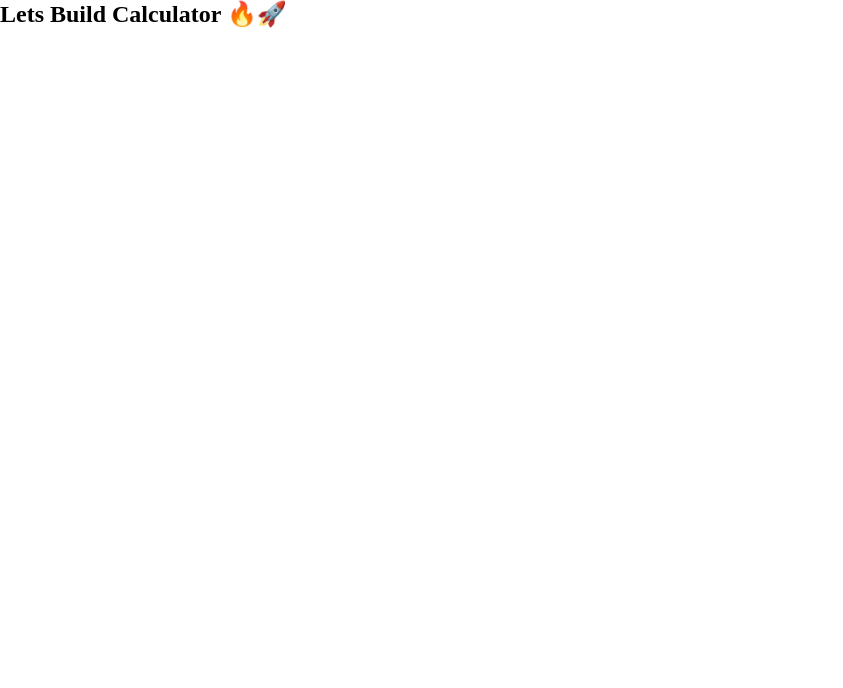
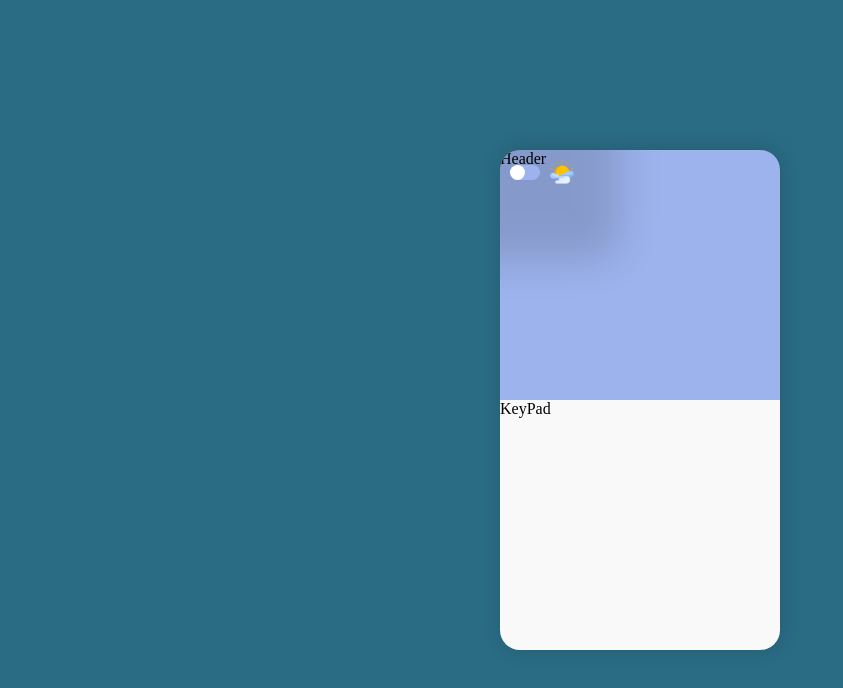
Before and after one commit to arkalal/ReactJS-Calculator-Project, a React (Create React App) app: page / in a window 1280 px wide. Shown: the top 688 px of the page, without its empty margins (0-843 px from the left). Built offline with nearby package versions, Linux system fonts and the light colour scheme.

Commit message:
base UI developed and created dark and light mode logic

```diff
--- /dev/null
+++ b/src/App.css
@@ -0,0 +1,68 @@
+.app{
+    background-color: #2a6c84;
+    min-height: 100vh;
+    display: flex;
+    justify-content: center;
+    align-items: center;
+
+    --bg-color-1: #9db3ed;
+    --bg-color-2: #f9f9f9;
+    --text-color-1: #0b1537;
+    --text-color-2: #636363;
+}
+
+.app[data-theme="dark"] {
+  --bg-color-1: #172d67;
+  --bg-color-2: #050c26;
+  --text-color-1: #fbfcfc;
+  --text-color-2: #bbbcbc;
+}
+
+.appCalculator{
+    height: 500px;
+    width: 280px;
+    border-radius: 20px;
+    box-shadow: 1px -1px 20px rgba(0, 0, 0, 0.15);
+    position: relative;
+    overflow: hidden;
+    display: flex;
+    flex-direction: column;
+}
+
+.appCalculatorNavbar{
+    position: absolute;
+    top: 0;
+    left: 0;
+    background-color: transparent;
+    min-height: 40px;
+    padding: 10px;
+    width: 100%;
+    display: flex;
+    align-items: center;
+    gap: 10px;
+}
+
+.appCalculatorNavbar img{
+    height: 24px;
+    width: 24px;
+}
+
+.appCalculatorNavbarToggle{
+    height: 15px;
+    width: 30px;
+    border-radius: 20px;
+    box-shadow: 1px 1px 40px 80px rgba(0, 0, 0, 0.14);
+    cursor: pointer;
+}
+
+.appCalculatorNavbarToggleCircle{
+    height: 15px;
+    width: 15px;
+    border-radius: 50%;
+    background-color: #fff;
+    transition: all .2s ease-in;
+}
+
+.appCalculatorActiveToggle{
+    margin-left: 15px;
+}
--- a/src/App.js
+++ b/src/App.js
@@ -1,9 +1,26 @@
-import React from 'react'
+import React, { useState } from 'react'
+import './App.css'
+import Header from './components/header/Header'
+import KeyPad from './components/KeyPad/KeyPad'
 
 const App = () => {
+
+    const [IsDark, setIsDark] = useState(false)
+
     return (
-        <div>
-            <h2>Lets Build Calculator 🔥🚀</h2>
+        <div className='app' data-theme={IsDark ? 'dark' : ''}>
+            <div className="appCalculator">
+                <div className="appCalculatorNavbar">
+                    <div className="appCalculatorNavbarToggle" onClick={() => { setIsDark(!IsDark) }}>
+                        <div className={IsDark ? 'appCalculatorNavbarToggleCircle appCalculatorActiveToggle' : 'appCalculatorNavbarToggleCircle'}></div>
+                    </div>
+
+                    <img src={IsDark ? '/assets/moon.png' : '/assets/sun.png'} alt="" />
+                </div>
+
+                <Header></Header>
+                <KeyPad></KeyPad>
+            </div>
         </div>
     )
 }
--- /dev/null
+++ b/src/components/KeyPad/KeyPad.css
@@ -0,0 +1,4 @@
+.keypad{
+    flex: 50%;
+    background-color: var(--bg-color-2);
+}
--- /dev/null
+++ b/src/components/KeyPad/KeyPad.js
@@ -0,0 +1,10 @@
+import React from 'react'
+import './KeyPad.css'
+
+const KeyPad = () => {
+    return (
+        <div className='keypad'>KeyPad</div>
+    )
+}
+
+export default KeyPad
--- /dev/null
+++ b/src/components/header/Header.css
@@ -0,0 +1,4 @@
+.header{
+    flex: 50%;
+    background-color: var(--bg-color-1);
+}
--- /dev/null
+++ b/src/components/header/Header.js
@@ -0,0 +1,10 @@
+import React from 'react'
+import './Header.css'
+
+const Header = () => {
+    return (
+        <div className='header'>Header</div>
+    )
+}
+
+export default Header
```
Also changed, not shown: public/assets/moon.png (added), public/assets/sun.png (added).
